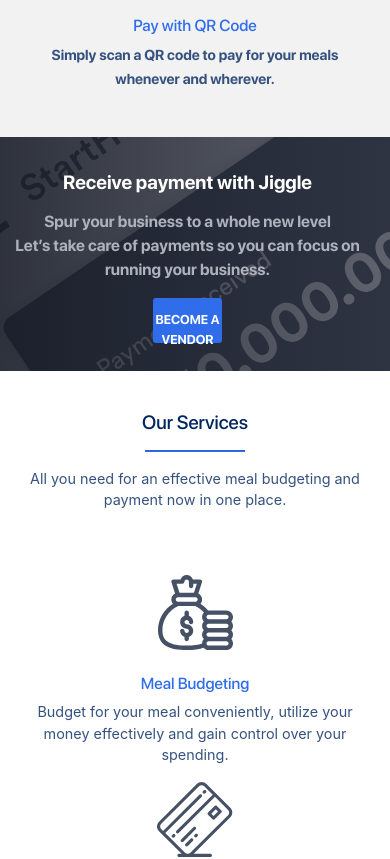
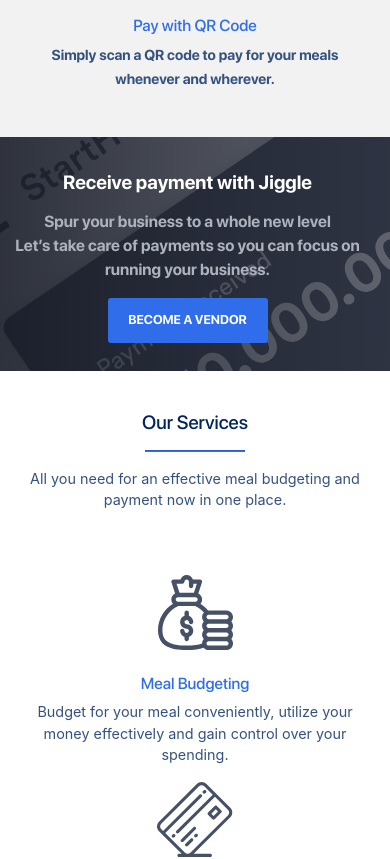
Before and after one commit to cynthiaiboro/Jiggle-Website, a Nuxt app: page / in a window 390 px wide. Shown: the part 1280-2139 px from the top of the page. Built offline with nearby package versions, Linux system fonts and the light colour scheme.

Commit message:
fixed become a vendor button on mobile view

```diff
--- a/components/index/becomeAVendor.vue
+++ b/components/index/becomeAVendor.vue
@@ -45,7 +45,7 @@
 }
 .call-to-action {
   height: 45px;
-  width: 20%;
+  width: 22%;
   border-radius: 3px;
   background-color: #2f6deb;
   border: none;
@@ -91,5 +91,8 @@
   h3 {
     font-size: 1.2rem !important;
   }
+  .call-to-action {
+    width: 160px;
+  }
 }
 </style>
```
